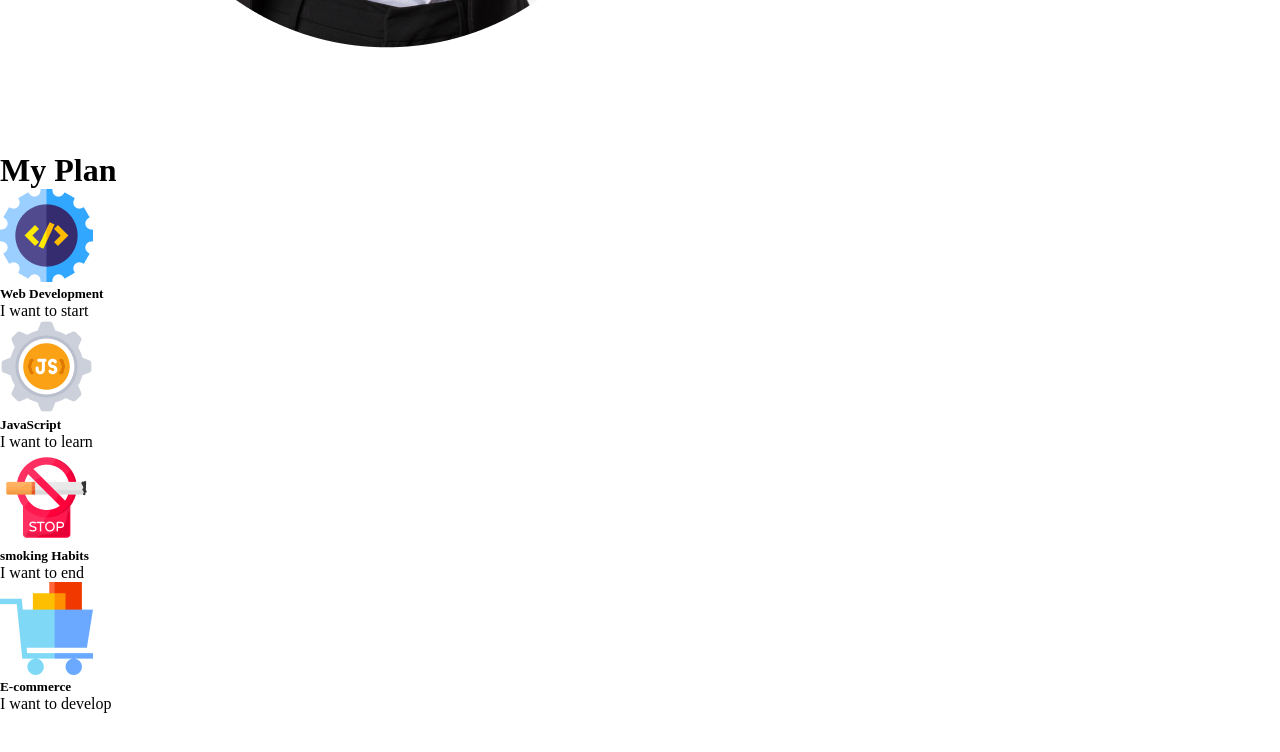
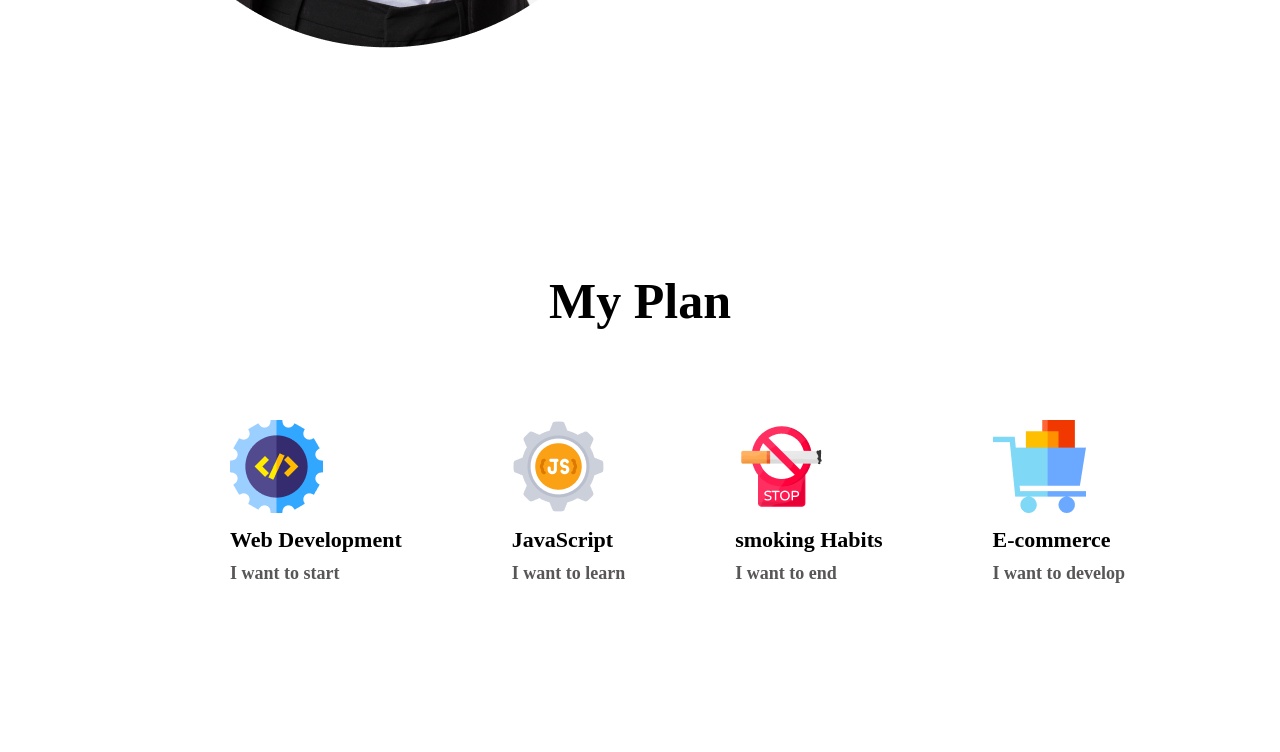
Before and after one commit to SAYEM088/assign-project-one, a plain HTML site: page index.html in a window 1280 px wide. Shown: the part 1674-2426 px from the top of the page. Before the commit the page ends 2387 px from the top, so only its background shows below. Drawn offline with Linux system fonts and the light colour scheme.

Commit message:
plan-div-done

```diff
--- a/style.css
+++ b/style.css
@@ -105,20 +105,35 @@ span{
 }
 /* plan page */
 
+.plan-page{
+ height: 100vh;
+}
 .my-plan-div{
-
-
+    margin-top: 120px;
+    text-align: center;
 }
 .my-plan{
+    font-size: 50px;
+    font-weight: 700;
+}
 
-}
-.plan-page{
-
-}
 .plan-list{
-
+    display: flex;
+    padding: 80px 130px ;
 }
 
 .plans{
-
+  margin-left: 90px;
+  padding: 10px;
 }
+.plan-name{
+    font-size: 22px;
+    font-weight: 700;
+    padding-top: 10px;
+}
+.plan-para{
+    font-size: 18px;
+    font-weight: 600;
+    padding-top: 10px;
+    color: rgb(88, 86, 86);
+}
```
